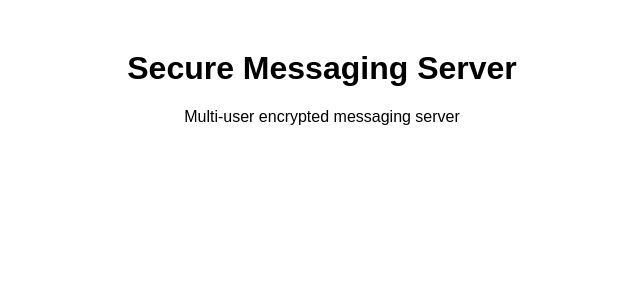
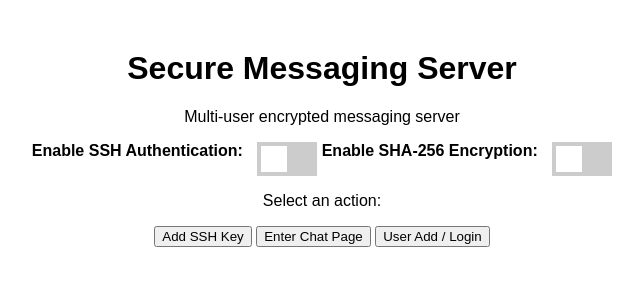
Before and after one commit to thomerc1/SecureChatServer, a Flask app: page / in a window 1280 px wide. Shown: the top 300 px of the page, without its empty margins (318-961 px from the left). Run offline with Flask 3, Linux system fonts and the light colour scheme.

Commit message:
E.Thomas - updated the home page

```diff
--- /dev/null
+++ b/static/home.css
@@ -0,0 +1,78 @@
+/*
+    ===========================================
+    Course Name: CMSC495 7384
+    Author: Eric Thomas
+    Group: A
+    Date: Nov 23'
+    Project: CMSC495 Secure Chat Server
+    Platform: Debian Linux
+    ===========================================
+    Description:
+    CSS Style sheet for Secure Messaging Server Home Page. It
+    includes styles for toggle switches and general page layout.
+    ===========================================
+*/
+
+
+body {
+    font-family: Arial, sans-serif;
+    text-align: center;
+    margin-top: 50px;
+}
+
+.toggle-label {
+    display: inline-block;
+    font-weight: bold;
+    margin-right: 10px;
+}
+
+.toggle-switch {
+    position: relative;
+    display: inline-block;
+    width: 60px;
+    height: 34px;
+}
+
+.toggle-input {
+    opacity: 0;
+    width: 0;
+    height: 0;
+}
+
+.toggle-slider {
+    position: absolute;
+    cursor: pointer;
+    top: 0;
+    left: 0;
+    right: 0;
+    bottom: 0;
+    background-color: #ccc;
+    -webkit-transition: .4s;
+    transition: .4s;
+}
+
+.toggle-slider:before {
+    position: absolute;
+    content: "";
+    height: 26px;
+    width: 26px;
+    left: 4px;
+    bottom: 4px;
+    background-color: white;
+    -webkit-transition: .4s;
+    transition: .4s;
+}
+
+.toggle-input:checked+.toggle-slider {
+    background-color: #2196F3;
+}
+
+.toggle-input:focus+.toggle-slider {
+    box-shadow: 0 0 1px #2196F3;
+}
+
+.toggle-input:checked+.toggle-slider:before {
+    -webkit-transform: translateX(26px);
+    -ms-transform: translateX(26px);
+    transform: translateX(26px);
+}
--- a/templates/home.html
+++ b/templates/home.html
@@ -1,19 +1,59 @@
+<!--
+    ==========================================
+    Course Name: CMSC495 7384
+    Author: Eric Thomas
+    Group: A
+    Date: Nov 23'
+    Project: CMSC495 Secure Chat Server
+    Platform: Debian Linux
+    ==========================================
+    Description:
+    This HTML template defines the structure and content of the home page
+    for a Secure Messaging Server. It includes toggle switches for enabling
+    SSH authentication and SHA-256 encryption, as well as buttons for
+    various actions.
+    ==========================================
+-->
+
 <!DOCTYPE html>
 <html lang="en">
+
 <head>
     <meta charset="UTF-8">
     <meta name="viewport" content="width=device-width, initial-scale=1.0">
     <title>Home Page</title>
-    <style>
-        body {
-            font-family: Arial, sans-serif;
-            text-align: center;
-            margin-top: 50px;
-        }
-    </style>
+
+    <!-- Link to the external CSS file -->
+    <link rel="stylesheet" href="{{ url_for('static', filename='home.css') }}">
 </head>
+
 <body>
+
+    <!-- Main content of the page -->
     <h1>Secure Messaging Server</h1>
     <p>Multi-user encrypted messaging server</p>
+
+    <!-- Toggle switches for SSH authentication and SHA-256 encryption -->
+    <label class="toggle-label">Enable SSH Authentication:</label>
+    <label class="toggle-switch">
+        <input type="checkbox" class="toggle-input">
+        <span class="toggle-slider"></span>
+    </label>
+
+    <!-- Select an action: buttons -->
+    <label class="toggle-label">Enable SHA-256 Encryption:</label>
+    <label class="toggle-switch">
+        <input type="checkbox" class="toggle-input">
+        <span class="toggle-slider"></span>
+    </label>
+
+    <br>
+
+    <p>Select an action:</p>
+
+    <button>Add SSH Key</button>
+    <button>Enter Chat Page</button>
+    <button>User Add / Login</button>
 </body>
+
 </html>
```
